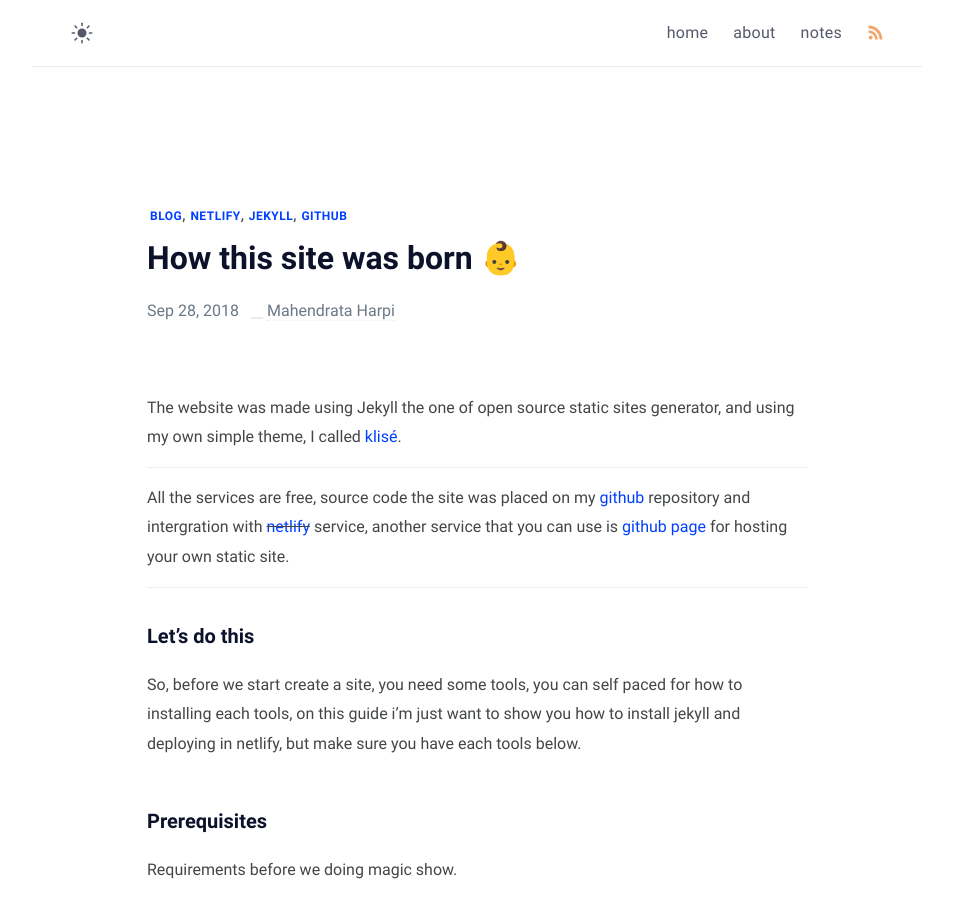
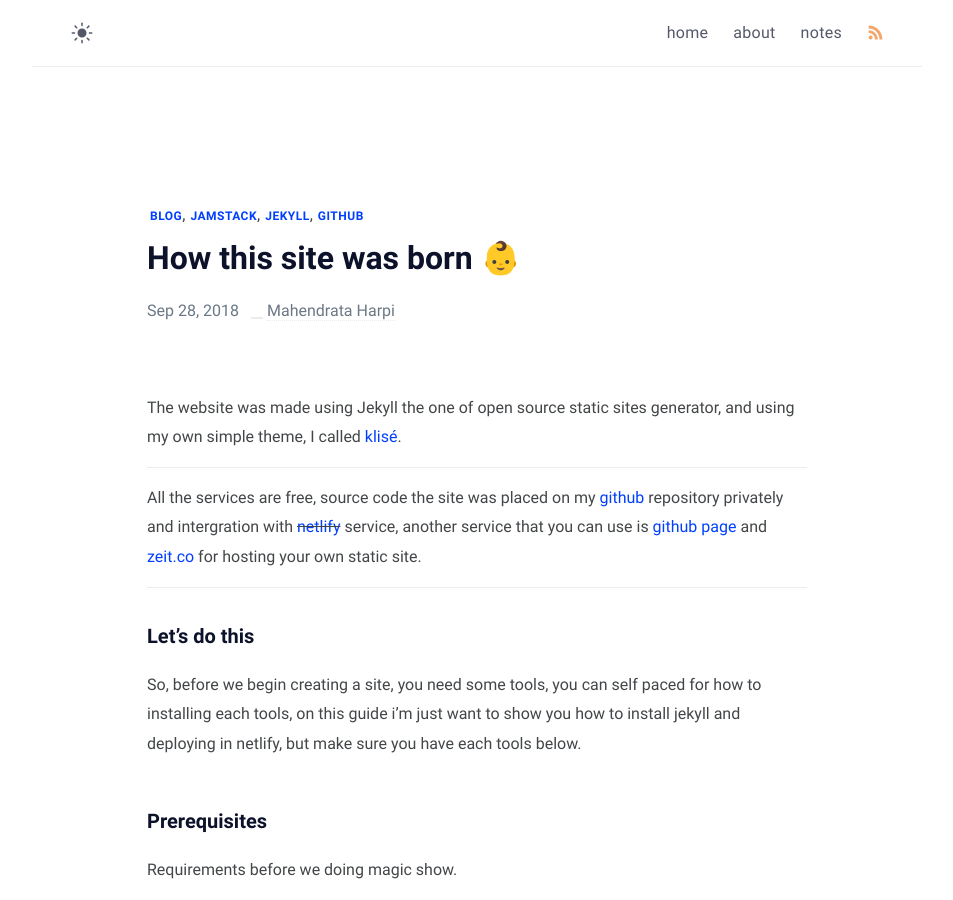
Before and after one commit to piharpi/piharpi.com, a Jekyll site: the page built from _posts/how-this-site-was-made/2018-09-28-how-this-site-was-made.md, in a window 1280 px wide and 900 px high. Shown: the whole window, without its empty margins (163-1116 px from the left). Built offline with Jekyll 4.4.1, drawn with Linux system fonts in a browser that asks for light colours; some web fonts are replaced; some of the changed text lies outside the part shown.

Commit message:
enhance the language

```diff
--- a/_posts/how-this-site-was-made/2018-09-28-how-this-site-was-made.md
+++ b/_posts/how-this-site-was-made/2018-09-28-how-this-site-was-made.md
@@ -2,21 +2,21 @@
 title: How this site was born 👶
 date: 2018-09-28 09:45:47 +07:00
 modified: 2019-08-29 09:24:47 +07:00
-tags: [blog, netlify, jekyll, github]
+tags: [blog, jamstack, jekyll, github]
 description: All the services are free, a source code this site placed on github repository and intergration with netlify service, another service that you can use is github page for hosting your own static site.
 ---
 
-The website was made using Jekyll the one of open source static sites generator, and using my own simple theme, I called [klisé](https://github.com/piharpi/klise).
+The website was made using Jekyll the one of open source static sites generator, and using my own simple theme, I called [klisé](https://github.com/piharpi/jekyll-klise).
 
 <hr>
 
-All the services are free, source code the site was placed on my [github](https://github.com/piharpi/mahendrata.now.sh) repository and intergration with ~~[netlify](https://netlify.com)~~ service, another service that you can use is [github page](https://pages.github.com/) for hosting your own static site.
+All the services are free, source code the site was placed on my [github](https://github.com/piharpi) repository privately and intergration with ~~[netlify](https://netlify.com)~~ service, another service that you can use is [github page](https://pages.github.com/) and [zeit.co](http://now.sh) for hosting your own static site.
 
 <hr>
 
 #### Let's do this
 
-So, before we start create a site, you need some tools, you can self paced for how to installing each tools, on this guide i'm just want to show you how to install jekyll and deploying in netlify, but make sure you have each tools below.
+So, before we begin creating a site, you need some tools, you can self paced for how to installing each tools, on this guide i'm just want to show you how to install jekyll and deploying in netlify, but make sure you have each tools below.
 
 #### Prerequisites
 
```
Also changed, not shown: other parts of _posts/how-this-site-was-made/2018-09-28-how-this-site-was-made.md (+1 -1 lines).
